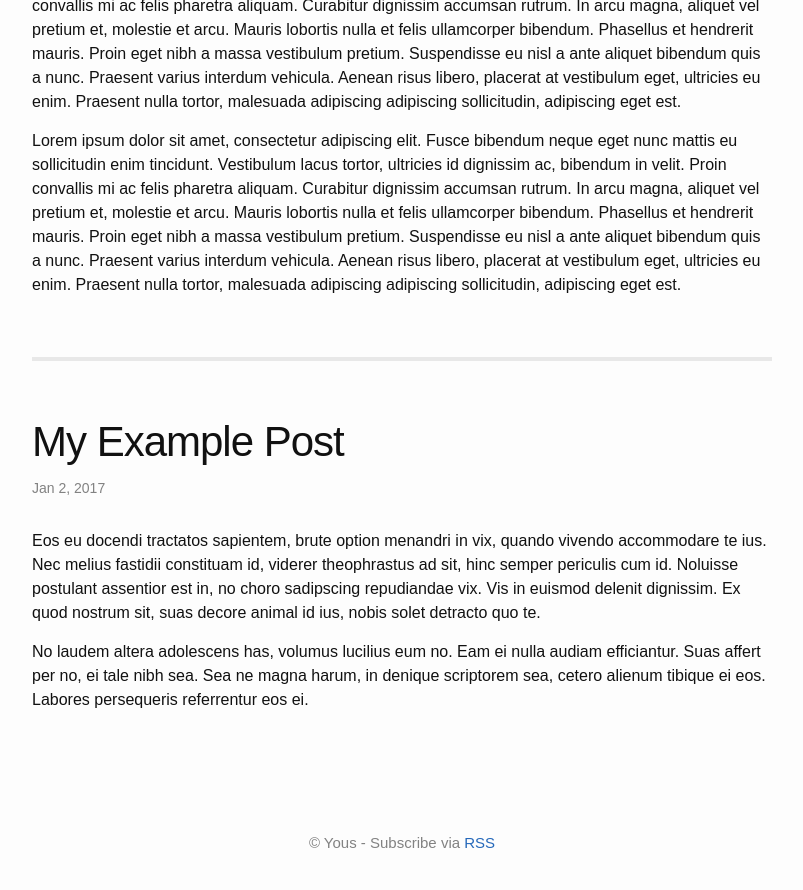
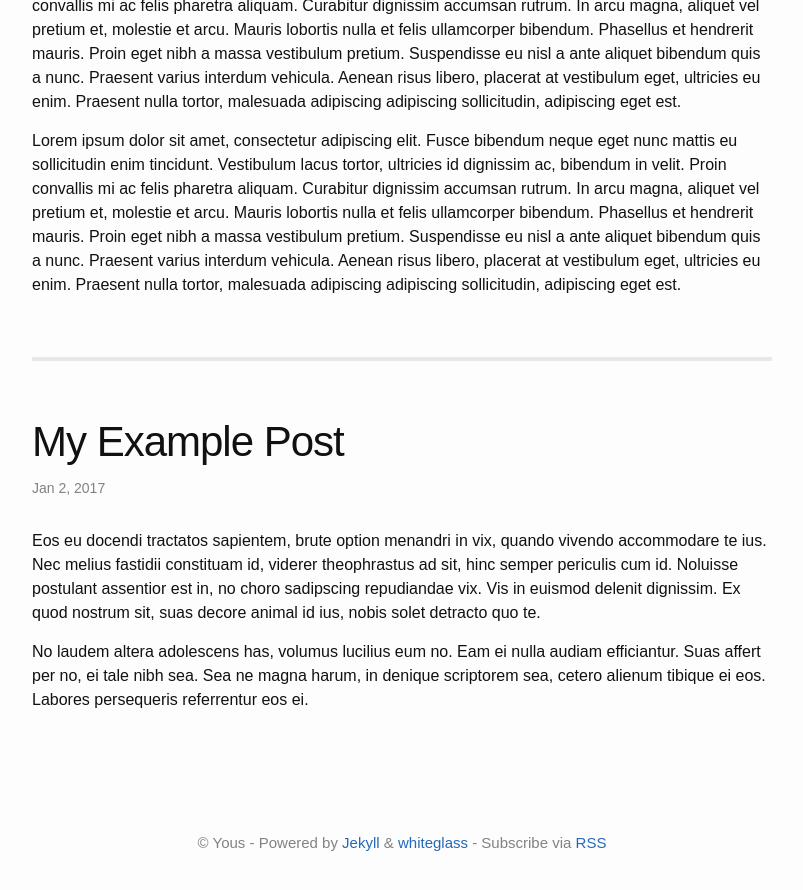
Before and after one commit to yous/whiteglass, a Jekyll site: the page built from index.html, in a window 1280 px wide and 900 px high, scrolled down 3565 px. Shown: the top 890 px of the window, without its empty margins (238-1041 px from the left). Built offline with Jekyll 4.4.1, drawn with Linux system fonts in a browser that asks for light colours; the list of posts is cut into pages by our own code.

Commit message:
Add powered-by links to the footer

```diff
--- a/_includes/footer_content.html
+++ b/_includes/footer_content.html
@@ -2,4 +2,4 @@
 {% if site.feed and site.feed.path %}
   {% assign feed_path = site.feed.path %}
 {% endif %}
-&copy; {{ site.author }} - Subscribe via <a href="{{ feed_path | absolute_url }}">RSS</a>
+&copy; {{ site.author }} - Powered by <a href="https://jekyllrb.com">Jekyll</a> &amp; <a href="https://github.com/yous/whiteglass">whiteglass</a> - Subscribe via <a href="{{ feed_path | absolute_url }}">RSS</a>
```
